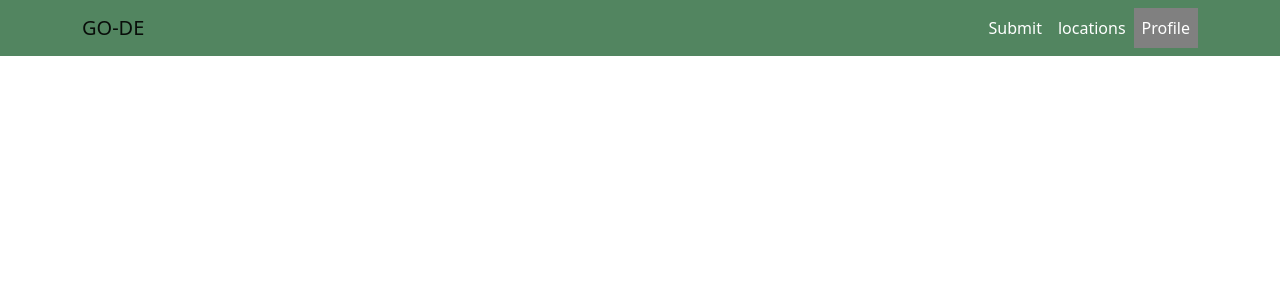
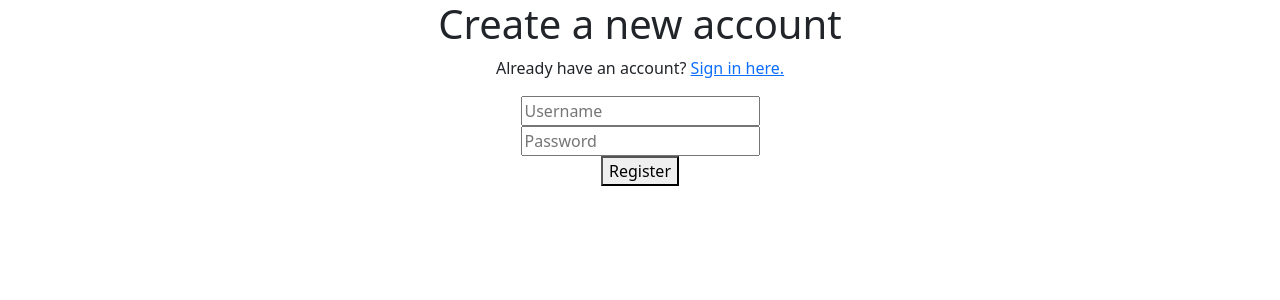
Before and after one commit to sbrugel/go-de, a React (Create React App) app in the folder client/: page /register in a window 1280 px wide. Shown: the top 300 px of the page. Built offline with nearby package versions, Linux system fonts and the light colour scheme.

Commit message:
feat: login and register pages (no styling) - login endpoint added to server - router component set up

```diff
--- a/client/package.json
+++ b/client/package.json
@@ -6,11 +6,14 @@
     "@testing-library/jest-dom": "^5.16.5",
     "@testing-library/react": "^13.4.0",
     "@testing-library/user-event": "^13.5.0",
+    "axios": "^1.4.0",
     "bootstrap": "^5.2.3",
     "react": "^18.2.0",
     "react-bootstrap": "^2.7.4",
     "react-dom": "^18.2.0",
+    "react-router-dom": "^6.11.0",
     "react-scripts": "5.0.1",
+    "react-toastify": "^9.1.2",
     "web-vitals": "^2.1.4"
   },
   "scripts": {
--- a/client/src/App.js
+++ b/client/src/App.js
@@ -1,10 +1,23 @@
 import './App.css';
 import {Navingbar} from './Navbar';
 import { UserPage } from './UserPage';
+import Login from './components/Login';
+import Register from './components/Register';
+
+import { useState } from 'react';
+import { Route, Routes } from 'react-router-dom'
 function App() {
+  const [user, setLoginUser] = useState({});
+
   return (
     <div className="App">
-      <UserPage></UserPage>
+      <div className="App">
+        <Routes>
+          <Route path="/" element={user && user._id ? <UserPage/> : <Login setLoginUser={ setLoginUser } />} />
+          <Route exact path="/register" element={<Register />} />
+          <Route exact path="/login" element={<Login setLoginUser={ setLoginUser } />} />
+        </Routes>
+    </div>
     </div>
   );
 }
--- /dev/null
+++ b/client/src/components/Login.jsx
@@ -0,0 +1,85 @@
+import React, { useState } from "react";
+import axios from "axios";
+
+import { ToastContainer, toast } from "react-toastify";
+import "react-toastify/dist/ReactToastify.css";
+import { useNavigate } from "react-router-dom";
+
+const Login = ({ setLoginUser }) => {
+  const navigate = useNavigate();
+  const [user, setUser] = useState({
+    name: "",
+    password: "",
+  });
+
+  const handleChange = (e) => {
+    const { name, value } = e.target;
+    setUser({
+      ...user,
+      [name]: value,
+    });
+  };
+
+  const login = () => {
+    const { name, password } = user;
+    if (!name || !password) {
+      toast.error("Missing a field!");
+      return;
+    }
+    axios.post("http://localhost:5000/login", user).then((res) => {
+      toast(res.data.message);
+      setLoginUser(res.data.user);
+      navigate("/");
+    });
+  };
+
+  return (
+    <>
+      <div>
+        <h1>Login to your account</h1>
+        <p>
+          Don't have an account? <a href="/register">Register here.</a>
+        </p>
+        <div>
+          <form action="#">
+            <div>
+              <input
+                type="text"
+                id="sign-in-name"
+                name="name"
+                value={user.name}
+                onChange={handleChange}
+                placeholder="Username"
+                autocomplete="off"
+              />
+            </div>
+            <div class="flex flex-col mb-6">
+              <input
+                type="password"
+                id="sign-in-password"
+                name="password"
+                value={user.password}
+                onChange={handleChange}
+                placeholder="Password"
+              />
+            </div>
+            <div class="flex w-full">
+              <button
+                type="submit"
+                onClick={(e) => {
+                  e.preventDefault();
+                  login();
+                }}
+              >
+                Login
+              </button>
+            </div>
+          </form>
+        </div>
+      </div>
+      <ToastContainer />
+    </>
+  );
+};
+
+export default Login;
--- /dev/null
+++ b/client/src/components/Register.jsx
@@ -0,0 +1,79 @@
+import React, { useState } from "react";
+import axios from "axios";
+
+import { ToastContainer, toast } from 'react-toastify';
+import 'react-toastify/dist/ReactToastify.css';
+
+const Register = () => {
+    const [user, setUser] = useState({
+      name: "",
+      password: "",
+    });
+
+    const handleChange = (e) => {
+      const { name, value } = e.target;
+      setUser({
+        ...user,
+        [name]: value,
+      });
+    };
+
+    const register = (e) => {
+      e.preventDefault();
+
+      const { name, password } = user;
+      if (name && password) {
+        axios
+          .post("http://localhost:5000/register", user).then((res) => {
+            toast(res.data.message);
+          })
+      } else {
+        toast.error("Missing a field!");
+      }
+    };
+
+    return (
+      <>
+        <div>
+          <h1>Create a new account</h1>
+          <p>Already have an account? <a href="/login">Sign in here.</a></p>
+          <div class="p-6 mt-8">
+            <form action="#">
+              <div>
+                  <input
+                      type="text"
+                      id="create-account-name"
+                      name="name"
+                      value={ user.name }
+                      onChange={ handleChange }
+                      autocomplete="off"
+                      placeholder="Username"
+                  />
+              </div>
+              <div>
+                  <input
+                    type="password"
+                    id="create-account-password"
+                    name="password"
+                    value={ user.password }
+                    onChange={ handleChange }
+                    placeholder="Password"
+                  />
+              </div>
+              <div>
+                <button
+                  type="submit"
+                  onClick={register}
+                >
+                  Register
+                </button>
+              </div>
+            </form>
+          </div>
+        </div>
+        <ToastContainer />
+      </>
+    );
+  };
+
+export default Register;
--- a/client/src/index.js
+++ b/client/src/index.js
@@ -2,10 +2,11 @@ import React from 'react';
 import ReactDOM from 'react-dom/client';
 import './index.css';
 import App from './App';
+import { BrowserRouter } from 'react-router-dom';
 
 const root = ReactDOM.createRoot(document.getElementById('root'));
 root.render(
-  <React.StrictMode>
+  <BrowserRouter>
     <App />
-  </React.StrictMode>
+  </BrowserRouter>
 );
```
Also changed, not shown: 1 other file (tests, documents, lock files or other folders).
